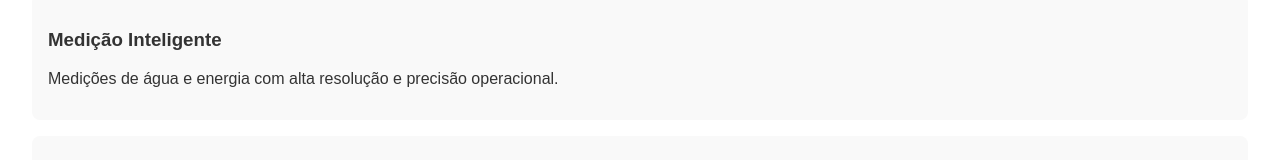
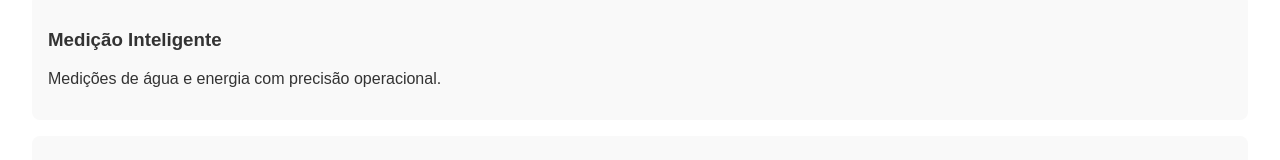
Before and after one commit to renan-rdenergy/meu-site, a plain HTML site: page index.html in a window 1280 px wide. Shown: the part 462-622 px from the top of the page. Drawn offline with Linux system fonts and the light colour scheme.

Commit message:
Update index.html

```diff
--- a/index.html
+++ b/index.html
@@ -88,7 +88,7 @@
   <div class="cards">
     <div class="card">
       <h3>Medição Inteligente</h3>
-      <p>Medições de água e energia com alta resolução e precisão operacional.</p>
+      <p>Medições de água e energia com precisão operacional.</p>
     </div>
     <div class="card">
       <h3>Plataforma de Monitoramento</h3>
```
